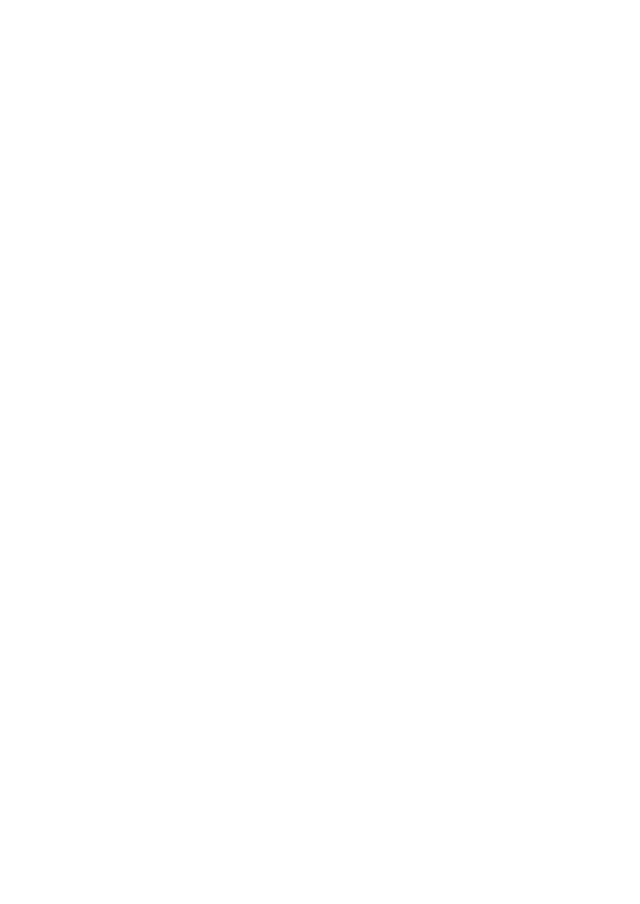
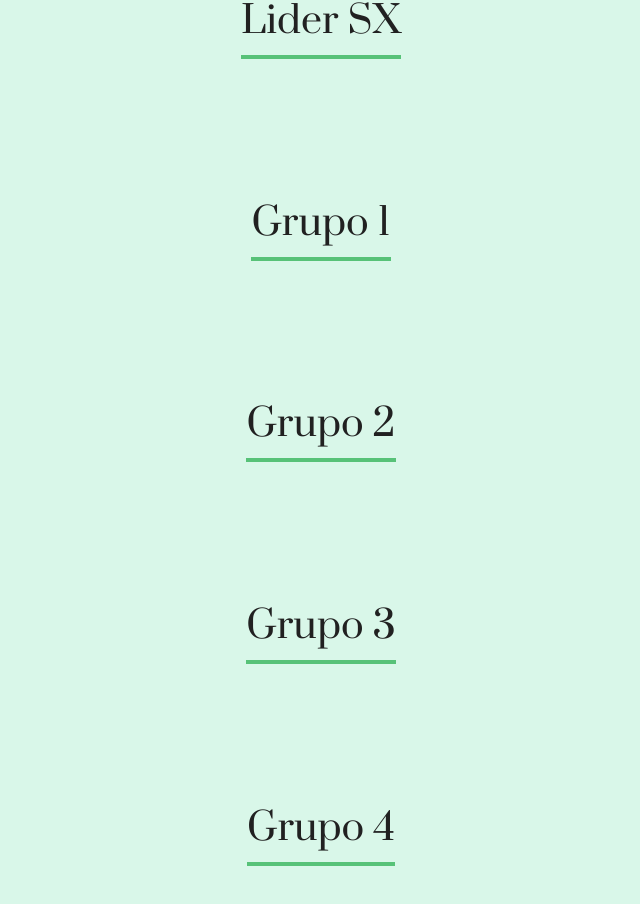
Before and after one commit to bernardpena/org, a React (Create React App) app: page / in a window 1280 px wide. Shown: the part 736-1640 px from the top of the page, without its empty margins (319-959 px from the left). Before the commit the page ends 800 px from the top, so only its background shows below. Built offline with nearby package versions, Linux system fonts and the light colour scheme.

Commit message:
ingreso de equipos

```diff
--- a/src/App.js
+++ b/src/App.js
@@ -17,13 +17,46 @@
   const cambiarMostrar = () =>{
       actualizarMostrar(!mostrarFormulario)
   }
+
+  //lista de equipos
+  const equipos = [
+    {
+      titulo:"Lider SX",
+      colorPrimario:"#57C278",
+      colorSecundario:"#D9F7E9"
+    },
+    {
+      titulo:"Grupo 1",
+      colorPrimario:"#82CFFA",
+      colorSecundario:"#E8F8FF"
+    },
+    {
+      titulo:"Grupo 2",
+      colorPrimario:"#A6D157",
+      colorSecundario:"#F0F8E2"
+    },
+    {
+      titulo:"Grupo 3",
+      colorPrimario:"#E06B69",
+      colorSecundario:"#FDE7E8"
+    },
+    {
+      titulo:"Grupo 4",
+      colorPrimario:"#DB6EBF",
+      colorSecundario:"#FAE9F5"
+    }
+  ]
   return (
     <div >
       <Header />
-      { mostrarFormulario === true ? <Formulario /> : <></> }
-
+      {/* mostrarFormulario === true ? <Formulario /> : <></> */}
+      {mostrarFormulario && <formulario />}
       <MiOrg cambiarMostrar ={cambiarMostrar} />
-      <Equipo />
+      <Equipo equipo="Lider SX" />
+      <Equipo equipo="Grupo 1" />
+      <Equipo equipo="Grupo 2" />
+      <Equipo equipo="Grupo 3" />
+      <Equipo equipo="Grupo 4" />
     </div>
   );
 }
--- a/src/Componentes/Equipo/Equipo.css
+++ b/src/Componentes/Equipo/Equipo.css
@@ -0,0 +1,16 @@
+.equipo{
+    width: 100%;
+    background-color: #D9F7E9;
+    padding: 32px;
+    box-sizing: border-box;
+    text-align: center;
+    font-size: 32px;
+}
+
+.equipo h3{
+    font-weight: 400;
+    color:#212121 ;
+    border-bottom: 4px solid #57c278;
+    display: inline-block;
+    padding-bottom: 8px;
+}
--- a/src/Componentes/Equipo/index.js
+++ b/src/Componentes/Equipo/index.js
@@ -1,7 +1,8 @@
+import "./Equipo.css"
 
-const Equipo = () =>{
+const Equipo = (props) =>{
     return <section className="equipo">
-        <h3>Programación</h3>
+        <h3>{props.equipo}</h3>
         <div className="colaboradores">
 
 
--- a/src/Componentes/LIstaOpciones/index.js
+++ b/src/Componentes/LIstaOpciones/index.js
@@ -7,10 +7,31 @@
 
         //})
     const equipos = [
-        "Grupo 1",
-        "Grupo 2",
-        "Grupo 3",
-        "Grupo 4"
+        {
+            titulo:"Lider SX",
+            colorPrimario:"#57C278",
+            colorSecundario:"#D9F7E9"
+        },
+        {
+            titulo:"Grupo 1",
+            colorPrimario:"#82CFFA",
+            colorSecundario:"#E8F8FF"
+        },
+        {
+            titulo:"Grupo 2",
+            colorPrimario:"#A6D157",
+            colorSecundario:"#F0F8E2"
+        },
+        {
+            titulo:"Grupo 3",
+            colorPrimario:"#E06B69",
+            colorSecundario:"#FDE7E8"
+        },
+        {
+            titulo:"Grupo 4",
+            colorPrimario:"#DB6EBF",
+            colorSecundario:"#FAE9F5"
+        }
     ]
 
     const manejarCambio = (e) =>{
--- a/src/Componentes/MiOrg/index.js
+++ b/src/Componentes/MiOrg/index.js
@@ -13,7 +13,7 @@
     // }
 
     return <section className="orgSection">
-        <h3 className="title">Mi Organización</h3>
+        <h3 className="title">Organigrama SX</h3>
         <img src="/img/add.png" alt="agregar" onClick={props.cambiarMostrar}/>
     </section>
 }
```
Also changed, not shown: .cspell/custom-dictionary-workspace.txt.
